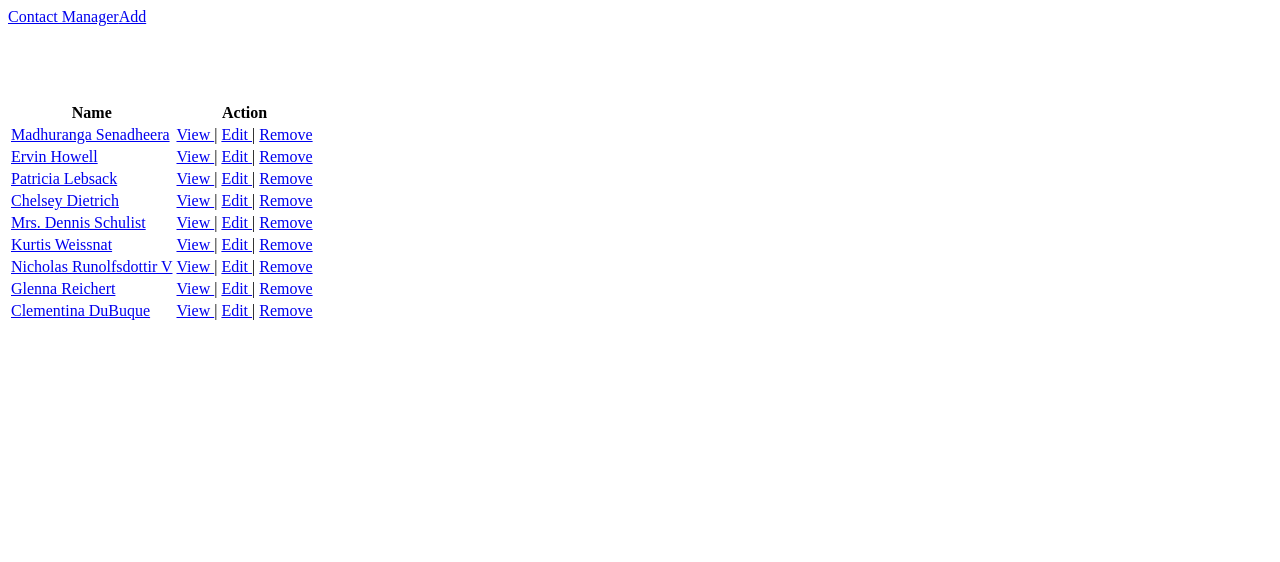
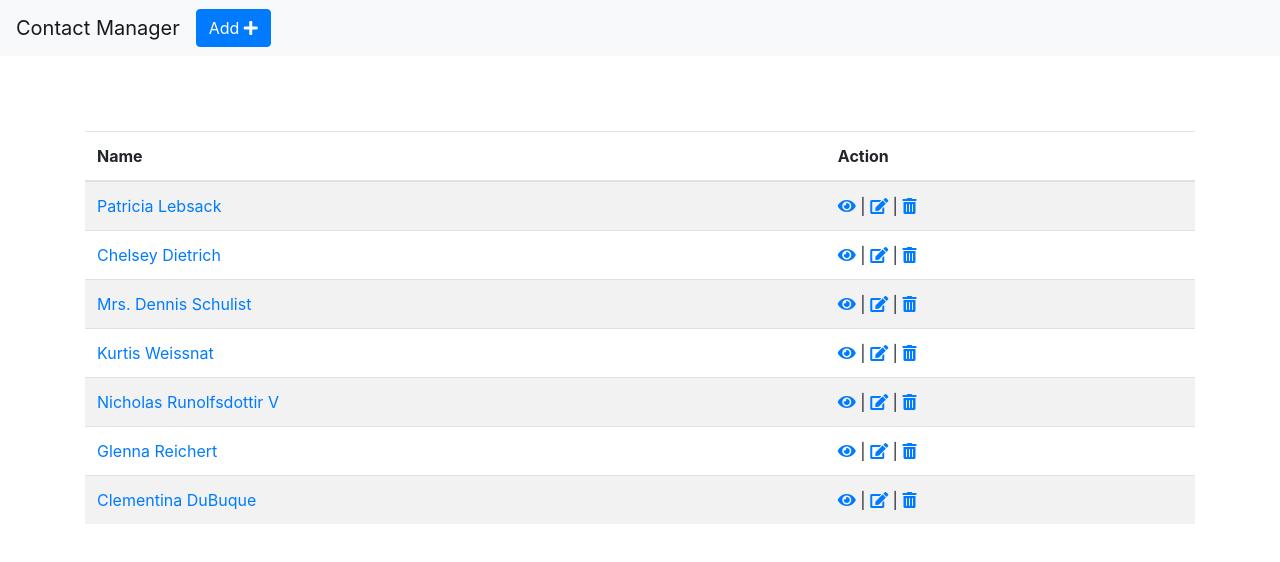
Before and after one commit to lmadhuranga/starter-ng8-contact-manager-http, an Angular app: page /contacts in a window 1280 px wide. Shown: the top 562 px of the page. Built offline with nearby package versions, Linux system fonts and the light colour scheme; data requests are answered from the project's data file.

Commit message:
added delete confirmation

```diff
--- a/db.json
+++ b/db.json
@@ -1,55 +1,5 @@
 {
   "Contacts": [
-    {
-      "id": 1,
-      "name": "Madhuranga Senadheera",
-      "username": "lmadhuranga",
-      "email": "lmadhuranga@gmail.com",
-      "address": {
-        "street": "Kulas Light",
-        "suite": "Apt. 556",
-        "city": "Gwenborough",
-        "zipcode": "92998-3874",
-        "geo": {
-          "lat": "-37.3159",
-          "lng": "81.1496"
-        }
-      },
-      "phone": "1-770-736-8031 x56442",
-      "website": "hildegard.org",
-      "company": {
-        "name": "Romaguera-Crona",
-        "catchPhrase": "Multi-layered client-server neural-net",
-        "bs": "harness real-time e-markets"
-      },
-      "downloads": 41,
-      "details": false
-    },
-    {
-      "id": 2,
-      "name": "Ervin Howell",
-      "username": "Antonette",
-      "email": "Shanna@melissa.tv",
-      "address": {
-        "street": "Victor Plains",
-        "suite": "Suite 879",
-        "city": "Wisokyburgh",
-        "zipcode": "90566-7771",
-        "geo": {
-          "lat": "-43.9509",
-          "lng": "-34.4618"
-        }
-      },
-      "phone": "010-692-6593 x09125",
-      "website": "anastasia.net",
-      "company": {
-        "name": "Deckow-Crist",
-        "catchPhrase": "Proactive didactic contingency",
-        "bs": "synergize scalable supply-chains"
-      },
-      "downloads": 8,
-      "details": false
-    },
     {
       "id": 4,
       "name": "Patricia Lebsack",
--- a/src/app/app.module.ts
+++ b/src/app/app.module.ts
@@ -2,6 +2,7 @@ import { BrowserModule } from '@angular/platform-browser';
 import { NgModule } from '@angular/core';
 import { HttpClientModule } from '@angular/common/http';
 import { FormsModule } from '@angular/forms';
+import {NgbModule} from '@ng-bootstrap/ng-bootstrap';
 
 import { AppRoutingModule } from './app-routing.module';
 import { AppComponent } from './pages/main-page/app.component';
@@ -26,7 +27,8 @@ import { ContactNameComponent } from './components/contact-name/contact-name.com
     BrowserModule,
     AppRoutingModule,
     HttpClientModule,
-    FormsModule
+    FormsModule,
+    NgbModule
   ],
   providers: [ContactsService],
   bootstrap: [AppComponent]
--- a/src/app/components/contact-name/contact-name.component.ts
+++ b/src/app/components/contact-name/contact-name.component.ts
@@ -12,7 +12,7 @@ export class ContactNameComponent implements OnInit {
   }
 
   ngOnInit() {
-    console.log('contact name', this.contact)
+    // console.log('contact name', this.contact)
   }
 
 }
--- a/src/app/pages/list-contacts/list.component.html
+++ b/src/app/pages/list-contacts/list.component.html
@@ -1,18 +1,18 @@
 <div id="contact-list" class="contacts-list">
-  <table class="tabel">
+    <table class="table table-striped">
     <thead>
       <tr>
-        <th>Name</th>
-        <th>Action</th>
+        <th scope="col">Name</th>
+        <th scope="col">Action</th>
       </tr>
     </thead>
     <tbody>
-      <tr *ngFor="let contact of contacts" attr.id="contact{{contact.id}}">
+      <tr scope="col" *ngFor="let contact of contacts" attr.id="contact{{contact.id}}">
         <td><app-contact-name [contact]="contact"></app-contact-name></td>
         <td>
-            <a class="viewBtn" id="contactEditBtn{{contact.id}}" [routerLink]="[ '/view', contact.id ]"> View </a> |
-            <a class="editBtn" id="contactEditBtn{{contact.id}}" [routerLink]="[ '/edit', contact.id ]"> Edit </a> |
-            <a class="removeBtn" id="contactRmBtn{{contact.id}}" href="javascript:void(0)" (click)="remove(contact)">Remove </a>
+            <a class="viewBtn" id="contactEditBtn{{contact.id}}" [routerLink]="[ '/view', contact.id ]"> <i class="fas fa-eye"></i> </a> |
+            <a class="editBtn" id="contactEditBtn{{contact.id}}" [routerLink]="[ '/edit', contact.id ]"> <i class="fas fa-edit"></i> </a> |
+            <a class="removeBtn" id="contactRmBtn{{contact.id}}" href="javascript:void(0)" (click)="remove(contact)"><i class="fas fa-trash-alt"></i></a>
         </td>
       </tr>
     </tbody>
--- a/src/app/pages/list-contacts/list.component.ts
+++ b/src/app/pages/list-contacts/list.component.ts
@@ -28,9 +28,11 @@ export class ContactsComponent implements OnInit {
   }
 
   remove(contact:Contact){
-    this.contactService.delete(contact.id).subscribe((res) => {
-      this.listAll();
-    });
+    if(confirm("Are you sure to delete this")) {
+      this.contactService.delete(contact.id).subscribe((res) => {
+        this.listAll();
+      });
+    }
   }
 
   details(contact){
--- a/src/app/pages/main-page/app.component.html
+++ b/src/app/pages/main-page/app.component.html
@@ -1,7 +1,7 @@
 <!--The content below is only a placeholder and can be replaced.-->
 <nav class="navbar navbar-expand-lg navbar-light bg-light">
   <a class="navbar-brand" routerLink="/" routerLinkActive="active">{{appName}}</a>
-  <a class="nav-item" routerLink="/add" routerLinkActive="active">Add</a>
+  <a class="btn btn-primary" routerLink="/add" routerLinkActive="active">Add <i class="fas fa-plus"></i></a>
 </nav>
 <main role="main" class="container" style="margin-top: 75px">
   <router-outlet></router-outlet>
--- a/src/app/pages/view-contact/view.component.html
+++ b/src/app/pages/view-contact/view.component.html
@@ -9,9 +9,7 @@
           <li>Zipcode : {{contact.address.zipcode}}</li>
           <li>Phone: {{contact.phone}}</li>
         </ul>
-        {{contact | json}}
     </div>
     <ng-template #elseBlock>No details back to Home page. </ng-template>
-    <a class="homeBtn" [routerLink]="[ '/contacts']"> Home </a>
   </div>
 </div>
--- a/src/index.html
+++ b/src/index.html
@@ -4,7 +4,8 @@
   <meta charset="utf-8">
   <title>StarterNg8</title>
   <base href="/">
-
+  <link rel="stylesheet" href="https://maxcdn.bootstrapcdn.com/bootstrap/4.0.0/css/bootstrap.min.css" integrity="sha384-Gn5384xqQ1aoWXA+058RXPxPg6fy4IWvTNh0E263XmFcJlSAwiGgFAW/dAiS6JXm" crossorigin="anonymous">
+  <link rel="stylesheet" href="https://use.fontawesome.com/releases/v5.7.0/css/all.css" integrity="sha384-lZN37f5QGtY3VHgisS14W3ExzMWZxybE1SJSEsQp9S+oqd12jhcu+A56Ebc1zFSJ" crossorigin="anonymous">
   <meta name="viewport" content="width=device-width, initial-scale=1">
   <link rel="icon" type="image/x-icon" href="favicon.ico">
 </head>
```
